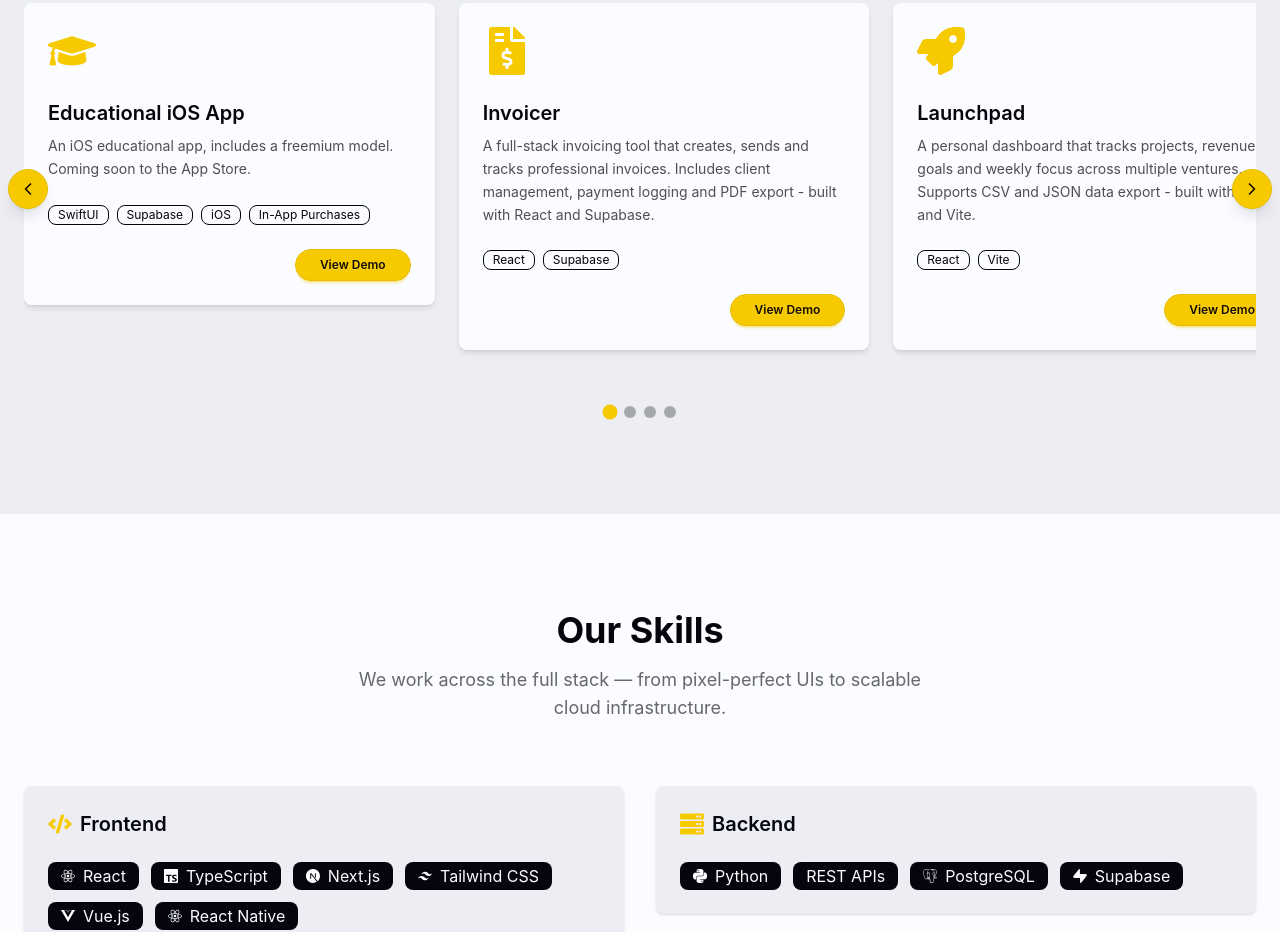
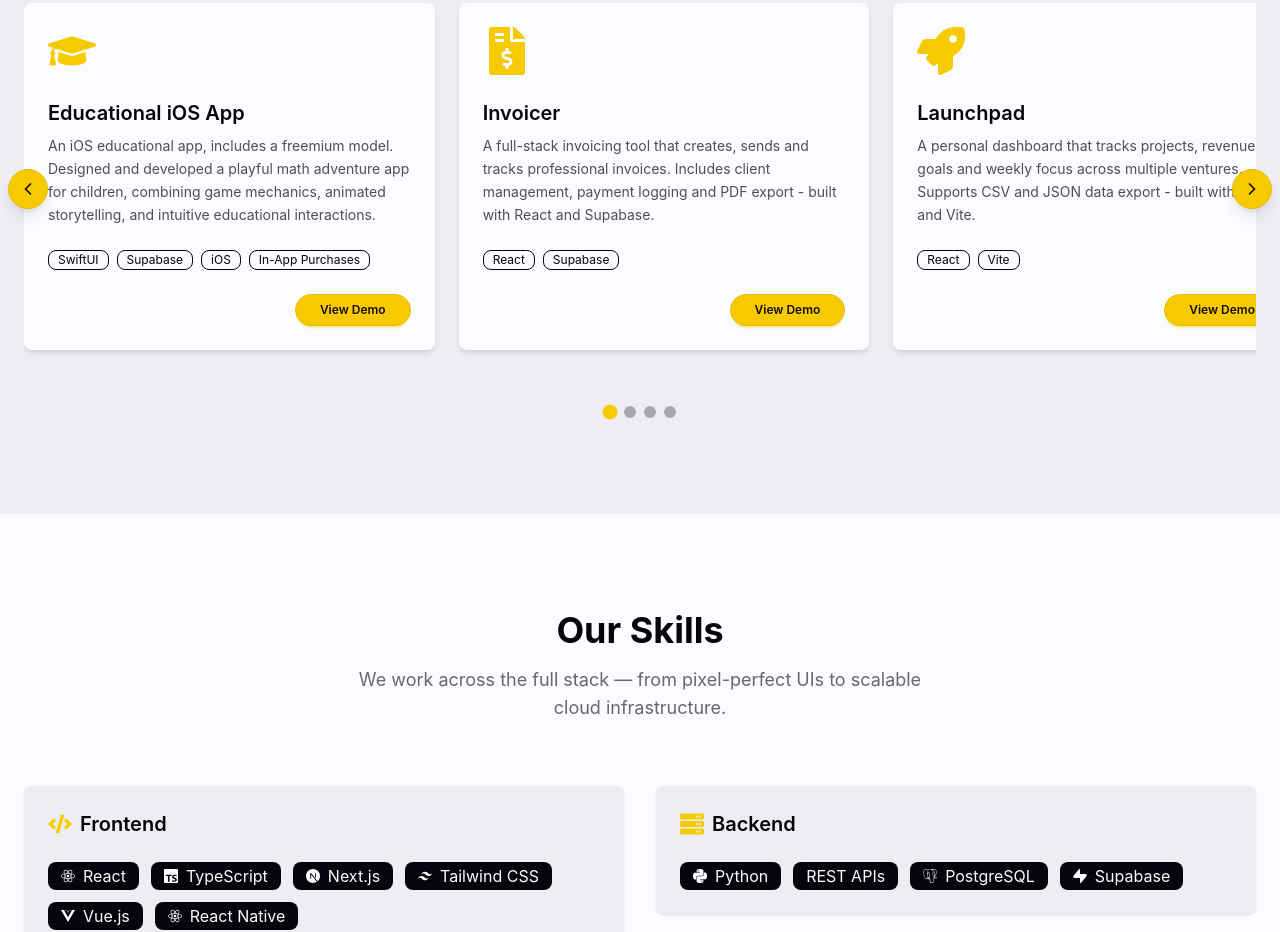
Before and after one commit to TimmyC-webdev/podsparx-portfolio, a React (Vite) app: page / in a window 1280 px wide. Shown: the part 2100-3032 px from the top of the page. Built offline with nearby package versions, Linux system fonts and the light colour scheme.

Commit message:
added text to project iOS app card

```diff
--- a/src/sections/Projects.tsx
+++ b/src/sections/Projects.tsx
@@ -20,7 +20,7 @@
 
   {
     title: "Educational iOS App",
-    description: "An iOS educational app, includes a freemium model. Coming soon to the App Store.",
+    description: "An iOS educational app, includes a freemium model. Designed and developed a playful math adventure app for children, combining game mechanics, animated storytelling, and intuitive educational interactions.",
     tags: ["SwiftUI", "Supabase", "iOS", "In-App Purchases"],
     icon: <FaGraduationCap className="text-accent text-5xl" />,
     image: pugletAppImage,
```
